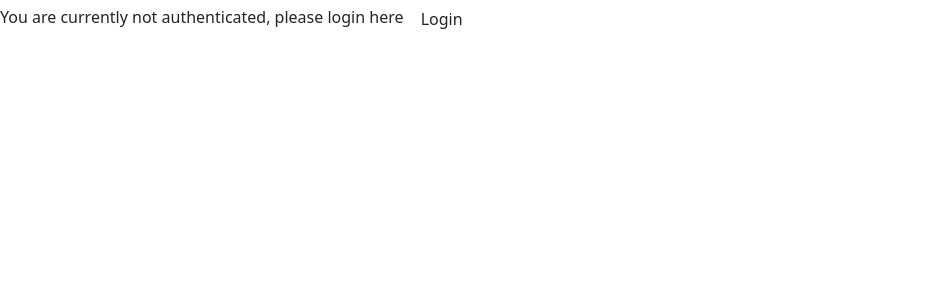
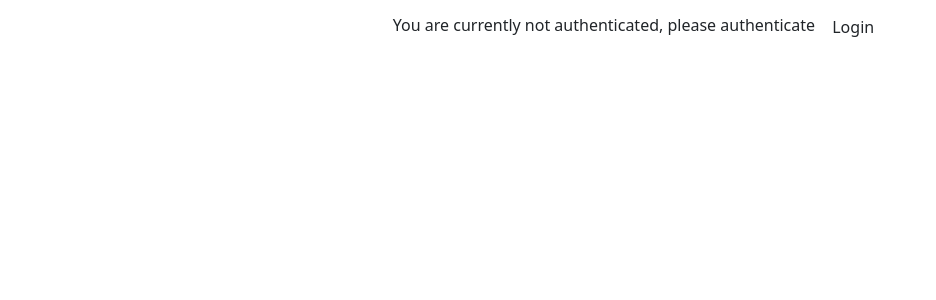
Before and after one commit to Cloudsine-weborion/wpop-presales-login-webapp, a FastAPI app: page /auth/cpanel in a window 1280 px wide. Shown: the top 300 px of the page, without its empty margins (0-936 px from the left). Run offline with FastAPI, Linux system fonts and the light colour scheme; parts of the project's set-up code (start-up, migrations or seed data) failed here and were passed over.

Commit message:
edited please authenticate message

```diff
--- a/templates/index.html
+++ b/templates/index.html
@@ -100,10 +100,13 @@
     </section>
 
     {% else %}
-    <p>
-      You are currently not authenticated, please login here
-      <a href="/auth/login" class="btn">Login</a>
-    </p>
+      <div class="container p-2 text-center">
+        <p class="text-center">
+          You are currently not authenticated, please authenticate
+          <a href="/auth/login" class="btn">Login</a>
+        </p>
+      </div>
+    <!-- </div> -->
     {% endif %}
 
   </div>
```
